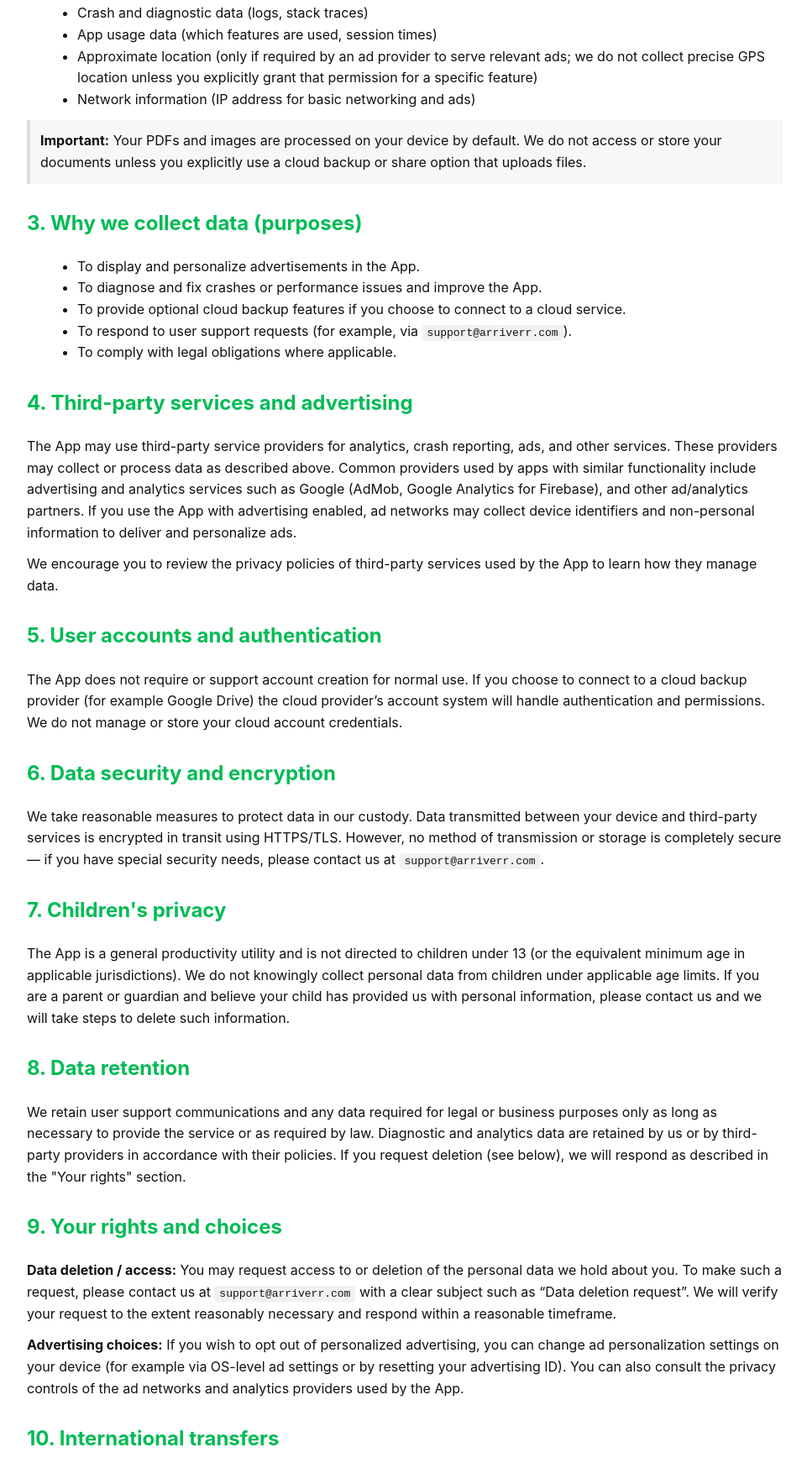
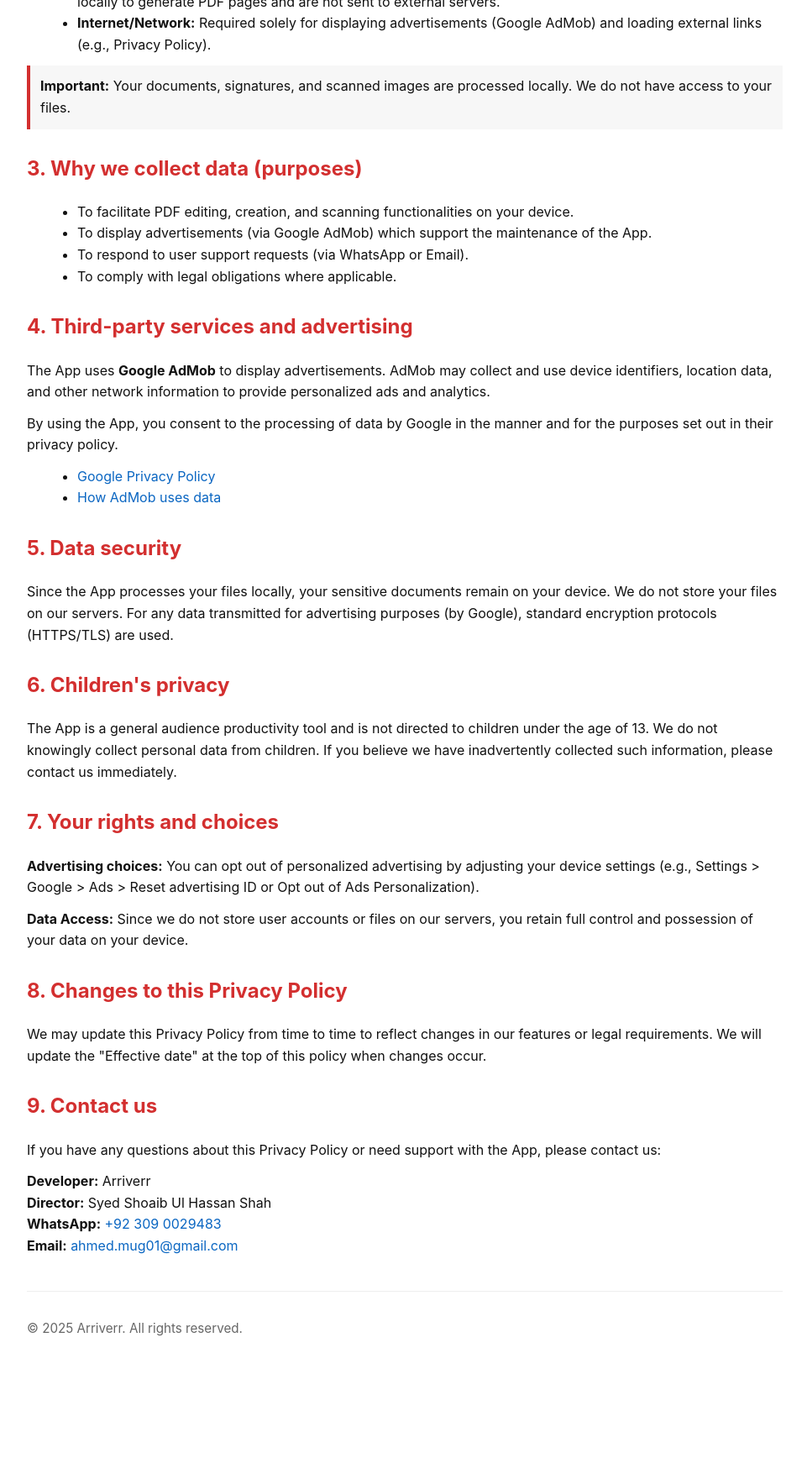
Before and after one commit to noshali2025/PDF-Privacy, a plain HTML site: page index.html in a window 1280 px wide. Shown: the part 881-2617 px from the top of the page at 84% size, without its empty margins (158-1119 px from the left). After the commit the page ends 2511 px from the top, so only its background shows below. Drawn offline with Linux system fonts and the light colour scheme.

Commit message:
Revise privacy policy for Arriverr PDF Editor
Updated privacy policy to reflect changes in the app name and features, and modified styling for better alignment with the app theme.

```diff
--- a/index.html
+++ b/index.html
@@ -3,109 +3,88 @@
 <head>
   <meta charset="utf-8" />
   <meta name="viewport" content="width=device-width,initial-scale=1" />
-  <title>Privacy Policy — Arriverr PDF Reader</title>
+  <title>Privacy Policy — Arriverr PDF Editor</title>
   <style>
-    body { font-family: -apple-system, BlinkMacSystemFont, "Segoe UI", Roboto, "Helvetica Neue", Arial; line-height:1.6; color:#111; padding:24px; max-width:900px; margin:0 auto; }
-    h1,h2,h3 { color:#0b5; margin-top:28px; }
+    body { font-family: -apple-system, BlinkMacSystemFont, "Segoe UI", Roboto, "Helvetica Neue", Arial, sans-serif; line-height:1.6; color:#111; padding:24px; max-width:900px; margin:0 auto; }
+    h1,h2,h3 { color:#d32f2f; margin-top:28px; } /* Updated color to match your app theme */
     p { margin: 12px 0; }
     ul { margin: 8px 0 12px 20px; }
-    .note { background:#f7f7f7; padding:12px; border-left:4px solid #ddd; margin:12px 0; }
+    .note { background:#f7f7f7; padding:12px; border-left:4px solid #d32f2f; margin:12px 0; }
     a { color:#0a66c2; text-decoration:none; }
-    footer { margin-top:28px; font-size:0.95em; color:#444; }
-    code { background:#f1f1f1; padding:2px 6px; border-radius:4px; }
+    footer { margin-top:40px; font-size:0.95em; color:#666; border-top: 1px solid #eee; padding-top: 20px; }
+    code { background:#f1f1f1; padding:2px 6px; border-radius:4px; font-size: 0.9em; }
   </style>
 </head>
 <body>
   <h1>Privacy Policy</h1>
-  <p><strong>Arriverr PDF Reader</strong> (“we”, “us”, or “Arriverr”) operates the <a href="https://arriverr.com">https://arriverr.com</a> website and the Arriverr PDF Reader mobile application (the “App”). This Privacy Policy explains how we collect, use, disclose, and protect information when you use the App.</p>
+  <p><strong>Arriverr PDF Editor</strong> (“we”, “us”, or “Arriverr”) operates the Arriverr PDF Editor mobile application (the “App”). This Privacy Policy explains how we collect, use, disclose, and protect information when you use the App.</p>
 
   <p><strong>Effective date:</strong> October 29, 2025</p>
 
   <h2>1. Summary</h2>
-  <p>Arriverr PDF Reader is a productivity/utility application for viewing, scanning and editing PDF documents. The App includes features such as Text→PDF, PDF→Image (including long images), Scan→PDF, Compress PDF, Lock/Unlock PDF, Split & Merge PDF, HTML→PDF and PDF editing tools. The App displays advertisements and may offer optional premium features or cloud backup features.</p>
+  <p>Arriverr PDF Editor is a comprehensive productivity tool for viewing, scanning, and editing PDF documents. The App includes features such as PDF Viewing, Scan to PDF, Image to PDF, Text to PDF, Password Protection, PDF Compression, Merging/Splitting, and OCR (Image to Text). The App displays advertisements via Google AdMob.</p>
 
   <h2>2. Data we collect</h2>
   <p>We distinguish between:</p>
   <ul>
-    <li><strong>Data you provide directly:</strong> We do not require account creation or login to use the App. If you contact us (for support or deletion requests) we will collect the contact information you provide (for example, your email address if you email <code>support@arriverr.com</code>).</li>
-    <li><strong>Data collected automatically:</strong> When you use the App, we or our third-party service providers may automatically collect certain information about your device and usage for analytics, ads, and diagnostics.</li>
-    <li><strong>Files you open or edit:</strong> PDF files and images that you open or process are by default processed locally on your device. We do not upload your documents to our servers except where you explicitly choose an optional cloud/backup feature (for example, Google Drive backup) — and only after you explicitly grant the App the required permission.</li>
+    <li><strong>Data you provide directly:</strong> We do not require account creation or login to use the App. If you contact us for support, we may collect the information you provide (e.g., your email address or phone number).</li>
+    <li><strong>Data collected automatically:</strong> When you use the App, third-party services (like Google AdMob) may automatically collect certain information about your device (e.g., Advertising ID, IP address) to serve personalized ads.</li>
+    <li><strong>Files you open or edit:</strong> The App processes your files <strong>locally on your device</strong>. We do not upload your PDFs, images, or extracted text to our servers.</li>
   </ul>
 
-  <h3>Automatically collected data (examples)</h3>
+  <h3>Permissions & Device Access</h3>
+  <p>To provide its features, the App requests the following permissions:</p>
   <ul>
-    <li>Device identifiers (advertising ID, device model, OS version)</li>
-    <li>Crash and diagnostic data (logs, stack traces)</li>
-    <li>App usage data (which features are used, session times)</li>
-    <li>Approximate location (only if required by an ad provider to serve relevant ads; we do not collect precise GPS location unless you explicitly grant that permission for a specific feature)</li>
-    <li>Network information (IP address for basic networking and ads)</li>
+    <li><strong>Storage (Read/Write):</strong> Required to open PDF files from your device and save your edited or created documents (e.g., "Save As", "Compress PDF").</li>
+    <li><strong>Camera:</strong> Required specifically for the <strong>Scan to PDF</strong> feature. Images captured via the camera are processed locally to generate PDF pages and are not sent to external servers.</li>
+    <li><strong>Internet/Network:</strong> Required solely for displaying advertisements (Google AdMob) and loading external links (e.g., Privacy Policy).</li>
   </ul>
 
   <div class="note">
-    <strong>Important:</strong> Your PDFs and images are processed on your device by default. We do not access or store your documents unless you explicitly use a cloud backup or share option that uploads files.
+    <strong>Important:</strong> Your documents, signatures, and scanned images are processed locally. We do not have access to your files.
   </div>
 
   <h2>3. Why we collect data (purposes)</h2>
   <ul>
-    <li>To display and personalize advertisements in the App.</li>
-    <li>To diagnose and fix crashes or performance issues and improve the App.</li>
-    <li>To provide optional cloud backup features if you choose to connect to a cloud service.</li>
-    <li>To respond to user support requests (for example, via <code>support@arriverr.com</code>).</li>
+    <li>To facilitate PDF editing, creation, and scanning functionalities on your device.</li>
+    <li>To display advertisements (via Google AdMob) which support the maintenance of the App.</li>
+    <li>To respond to user support requests (via WhatsApp or Email).</li>
     <li>To comply with legal obligations where applicable.</li>
   </ul>
 
   <h2>4. Third-party services and advertising</h2>
-  <p>The App may use third-party service providers for analytics, crash reporting, ads, and other services. These providers may collect or process data as described above. Common providers used by apps with similar functionality include advertising and analytics services such as Google (AdMob, Google Analytics for Firebase), and other ad/analytics partners. If you use the App with advertising enabled, ad networks may collect device identifiers and non-personal information to deliver and personalize ads.</p>
-
-  <p>We encourage you to review the privacy policies of third-party services used by the App to learn how they manage data.</p>
-
-  <h2>5. User accounts and authentication</h2>
-  <p>The App does not require or support account creation for normal use. If you choose to connect to a cloud backup provider (for example Google Drive) the cloud provider’s account system will handle authentication and permissions. We do not manage or store your cloud account credentials.</p>
-
-  <h2>6. Data security and encryption</h2>
-  <p>We take reasonable measures to protect data in our custody. Data transmitted between your device and third-party services is encrypted in transit using HTTPS/TLS. However, no method of transmission or storage is completely secure — if you have special security needs, please contact us at <code>support@arriverr.com</code>.</p>
-
-  <h2>7. Children's privacy</h2>
-  <p>The App is a general productivity utility and is not directed to children under 13 (or the equivalent minimum age in applicable jurisdictions). We do not knowingly collect personal data from children under applicable age limits. If you are a parent or guardian and believe your child has provided us with personal information, please contact us and we will take steps to delete such information.</p>
-
-  <h2>8. Data retention</h2>
-  <p>We retain user support communications and any data required for legal or business purposes only as long as necessary to provide the service or as required by law. Diagnostic and analytics data are retained by us or by third-party providers in accordance with their policies. If you request deletion (see below), we will respond as described in the "Your rights" section.</p>
-
-  <h2>9. Your rights and choices</h2>
-  <p><strong>Data deletion / access:</strong> You may request access to or deletion of the personal data we hold about you. To make such a request, please contact us at <code>support@arriverr.com</code> with a clear subject such as “Data deletion request”. We will verify your request to the extent reasonably necessary and respond within a reasonable timeframe.</p>
-
-  <p><strong>Advertising choices:</strong> If you wish to opt out of personalized advertising, you can change ad personalization settings on your device (for example via OS-level ad settings or by resetting your advertising ID). You can also consult the privacy controls of the ad networks and analytics providers used by the App.</p>
-
-  <h2>10. International transfers</h2>
-  <p>Because our services and third-party providers may be located in different countries, data collected may be transferred to and processed in countries other than your country of residence. We will take reasonable steps to ensure appropriate safeguards for such transfers, such as relying on the data protection practices of our service providers.</p>
-
-  <h2>11. Legal bases (GDPR)</h2>
-  <p>If you are located in the European Economic Area (EEA) or the UK, we rely on several legal bases to process personal data, such as:</p>
+  <p>The App uses <strong>Google AdMob</strong> to display advertisements. AdMob may collect and use device identifiers, location data, and other network information to provide personalized ads and analytics.</p>
+  <p>By using the App, you consent to the processing of data by Google in the manner and for the purposes set out in their privacy policy.</p>
   <ul>
-    <li>Consent (for certain optional features or where required),</li>
-    <li>Legitimate interests (for analytics, app improvement, and advertising), and</li>
-    <li>Performance of a contract or to comply with legal obligations as applicable.</li>
+    <li><a href="https://policies.google.com/privacy" target="_blank">Google Privacy Policy</a></li>
+    <li><a href="https://support.google.com/admob/answer/6128543?hl=en" target="_blank">How AdMob uses data</a></li>
   </ul>
 
-  <h2>12. California consumers (CCPA/CPRA)</h2>
-  <p>If you are a California resident, you may have rights under the California Consumer Privacy Act (CCPA) and related laws. These rights may include the right to request access to personal information, deletion, and the right to opt out of the sale of personal information (note: targeted advertising may be considered a form of sale under certain definitions). To exercise these rights, please contact us at <code>support@arriverr.com</code>.</p>
+  <h2>5. Data security</h2>
+  <p>Since the App processes your files locally, your sensitive documents remain on your device. We do not store your files on our servers. For any data transmitted for advertising purposes (by Google), standard encryption protocols (HTTPS/TLS) are used.</p>
 
-  <h2>13. Links to other sites</h2>
-  <p>The App may contain links to third-party websites or services. We are not responsible for the privacy practices of those third parties. Before providing personal information on a third-party site, review their privacy policy.</p>
+  <h2>6. Children's privacy</h2>
+  <p>The App is a general audience productivity tool and is not directed to children under the age of 13. We do not knowingly collect personal data from children. If you believe we have inadvertently collected such information, please contact us immediately.</p>
 
-  <h2>14. Changes to this Privacy Policy</h2>
-  <p>We may update this Privacy Policy from time to time. When we do, we will update the Effective Date above. We recommend that you review this page periodically for the latest information.</p>
+  <h2>7. Your rights and choices</h2>
+  <p><strong>Advertising choices:</strong> You can opt out of personalized advertising by adjusting your device settings (e.g., Settings > Google > Ads > Reset advertising ID or Opt out of Ads Personalization).</p>
+  <p><strong>Data Access:</strong> Since we do not store user accounts or files on our servers, you retain full control and possession of your data on your device.</p>
 
-  <h2>15. Contact us</h2>
-  <p>For questions, support, or to exercise your rights (access / deletion / opt-out), contact:</p>
+  <h2>8. Changes to this Privacy Policy</h2>
+  <p>We may update this Privacy Policy from time to time to reflect changes in our features or legal requirements. We will update the "Effective date" at the top of this policy when changes occur.</p>
+
+  <h2>9. Contact us</h2>
+  <p>If you have any questions about this Privacy Policy or need support with the App, please contact us:</p>
+
   <p>
-    <strong>Arriverr</strong><br />
-    Owner: Ahmed Raza<br />
-    Email: <a href="mailto:ahmed.mug01@gmail.com">ahmed.mug01@gmail.com</a><br />
+    <strong>Developer:</strong> Arriverr<br />
+    <strong>Director:</strong> Syed Shoaib Ul Hassan Shah<br />
+    <strong>WhatsApp:</strong> <a href="https://wa.me/923090029483">+92 309 0029483</a><br />
+    <strong>Email:</strong> <a href="mailto:ahmed.mug01@gmail.com">ahmed.mug01@gmail.com</a>
   </p>
 
   <footer>
-    <p>Thank you for using Arriverr PDF Reader. We are committed to protecting your privacy and handling your information responsibly.</p>
+    <p>&copy; 2025 Arriverr. All rights reserved.</p>
   </footer>
 </body>
 </html>
```
